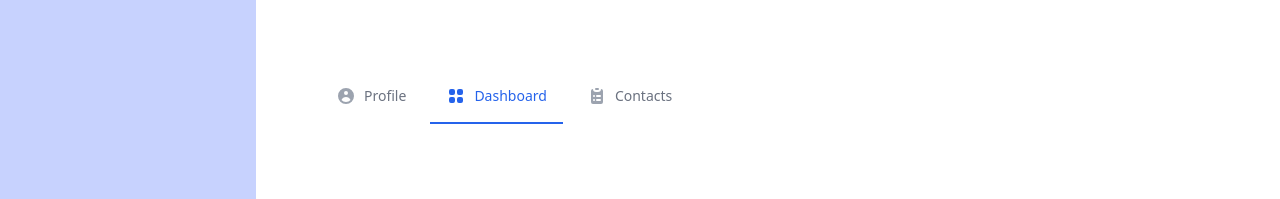
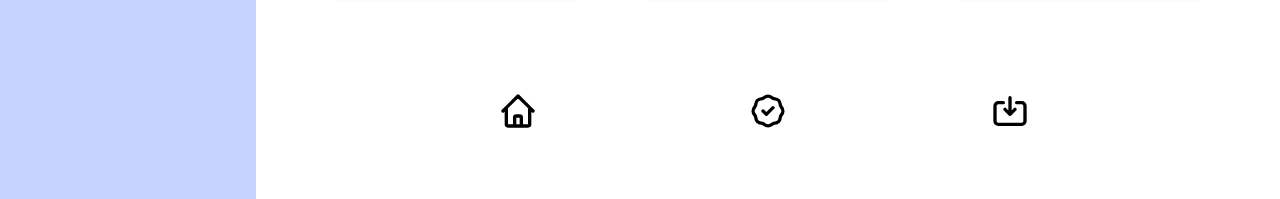
Before and after one commit to Obaayaa-1988/Nuxtjs-Workout-Tracker, a Nuxt app: page / in a window 1280 px wide. Shown: the part 1041-1240 px from the top of the page. Built offline with nearby package versions, Linux system fonts and the light colour scheme.

Commit message:
changed footer component svg icons

```diff
--- a/components/FooterTracker.vue
+++ b/components/FooterTracker.vue
@@ -2,21 +2,32 @@
   <div>
 
 <div class=" border-gray-200 dark:border-gray-700">
-    <ul class="flex flex-wrap -mb-px text-sm font-medium text-center text-gray-500 dark:text-gray-400">
+    <ul class="flex flex-wrap justify-evenly -mb-px text-sm font-medium text-center  dark:text-gray-400">
         <li class="mr-2">
             <a href="#" class="inline-flex p-4 rounded-t-lg border-b-2 border-transparent hover:text-gray-600 hover:border-gray-300 dark:hover:text-gray-300 group">
-                <svg aria-hidden="true" class="mr-2 w-5 h-5 text-gray-400 group-hover:text-gray-500 dark:text-gray-500 dark:group-hover:text-gray-300" fill="currentColor" viewBox="0 0 20 20" xmlns="http://www.w3.org/2000/svg"><path fill-rule="evenodd" d="M18 10a8 8 0 11-16 0 8 8 0 0116 0zm-6-3a2 2 0 11-4 0 2 2 0 014 0zm-2 4a5 5 0 00-4.546 2.916A5.986 5.986 0 0010 16a5.986 5.986 0 004.546-2.084A5 5 0 0010 11z" clip-rule="evenodd"></path></svg>Profile
+                <svg xmlns="http://www.w3.org/2000/svg" class=" mr-2 h-10 w-10" fill="none" viewBox="0 0 24 24" stroke="currentColor"
+                    stroke-width="2">
+                    <path stroke-linecap="round" stroke-linejoin="round"
+                        d="M3 12l2-2m0 0l7-7 7 7M5 10v10a1 1 0 001 1h3m10-11l2 2m-2-2v10a1 1 0 01-1 1h-3m-6 0a1 1 0 001-1v-4a1 1 0 011-1h2a1 1 0 011 1v4a1 1 0 001 1m-6 0h6" />
+                </svg>
             </a>
         </li>
         <li class="mr-2">
-            <a href="#" class="inline-flex p-4 text-blue-600 rounded-t-lg border-b-2 border-blue-600 active dark:text-blue-500 dark:border-blue-500 group" aria-current="page">
-                <svg aria-hidden="true" class="mr-2 w-5 h-5 text-blue-600 dark:text-blue-500" fill="currentColor" viewBox="0 0 20 20" xmlns="http://www.w3.org/2000/svg"><path d="M5 3a2 2 0 00-2 2v2a2 2 0 002 2h2a2 2 0 002-2V5a2 2 0 00-2-2H5zM5 11a2 2 0 00-2 2v2a2 2 0 002 2h2a2 2 0 002-2v-2a2 2 0 00-2-2H5zM11 5a2 2 0 012-2h2a2 2 0 012 2v2a2 2 0 01-2 2h-2a2 2 0 01-2-2V5zM11 13a2 2 0 012-2h2a2 2 0 012 2v2a2 2 0 01-2 2h-2a2 2 0 01-2-2v-2z"></path></svg>Dashboard
+            <a href="#" class="inline-flex p-4  rounded-t-lg  group" aria-current="page">
+                <svg class="w-10 h-10" fill="none" stroke="currentColor" viewBox="0 0 24 24" xmlns="http://www.w3.org/2000/svg">
+                    <path stroke-linecap="round" stroke-linejoin="round" stroke-width="2"
+                        d="M9 12l2 2 4-4M7.835 4.697a3.42 3.42 0 001.946-.806 3.42 3.42 0 014.438 0 3.42 3.42 0 001.946.806 3.42 3.42 0 013.138 3.138 3.42 3.42 0 00.806 1.946 3.42 3.42 0 010 4.438 3.42 3.42 0 00-.806 1.946 3.42 3.42 0 01-3.138 3.138 3.42 3.42 0 00-1.946.806 3.42 3.42 0 01-4.438 0 3.42 3.42 0 00-1.946-.806 3.42 3.42 0 01-3.138-3.138 3.42 3.42 0 00-.806-1.946 3.42 3.42 0 010-4.438 3.42 3.42 0 00.806-1.946 3.42 3.42 0 013.138-3.138z">
+                    </path>
+                </svg>
             </a>
         </li>
 
         <li class="mr-2">
-            <a href="#" class="inline-flex p-4 rounded-t-lg border-b-2 border-transparent hover:text-gray-600 hover:border-gray-300 dark:hover:text-gray-300 group">
-                <svg aria-hidden="true" class="mr-2 w-5 h-5 text-gray-400 group-hover:text-gray-500 dark:text-gray-500 dark:group-hover:text-gray-300" fill="currentColor" viewBox="0 0 20 20" xmlns="http://www.w3.org/2000/svg"><path d="M9 2a1 1 0 000 2h2a1 1 0 100-2H9z"></path><path fill-rule="evenodd" d="M4 5a2 2 0 012-2 3 3 0 003 3h2a3 3 0 003-3 2 2 0 012 2v11a2 2 0 01-2 2H6a2 2 0 01-2-2V5zm3 4a1 1 0 000 2h.01a1 1 0 100-2H7zm3 0a1 1 0 000 2h3a1 1 0 100-2h-3zm-3 4a1 1 0 100 2h.01a1 1 0 100-2H7zm3 0a1 1 0 100 2h3a1 1 0 100-2h-3z" clip-rule="evenodd"></path></svg>Contacts
+            <a href="#" class="inline-flex p-4 rounded-t-lg  dark:hover:text-gray-300 group">
+                <svg class="w-10 h-10" fill="none" stroke="currentColor" viewBox="0 0 24 24" xmlns="http://www.w3.org/2000/svg">
+                    <path stroke-linecap="round" stroke-linejoin="round" stroke-width="2"
+                        d="M8 7H5a2 2 0 00-2 2v9a2 2 0 002 2h14a2 2 0 002-2V9a2 2 0 00-2-2h-3m-1 4l-3 3m0 0l-3-3m3 3V4"></path>
+                </svg>
             </a>
         </li>
 
```
